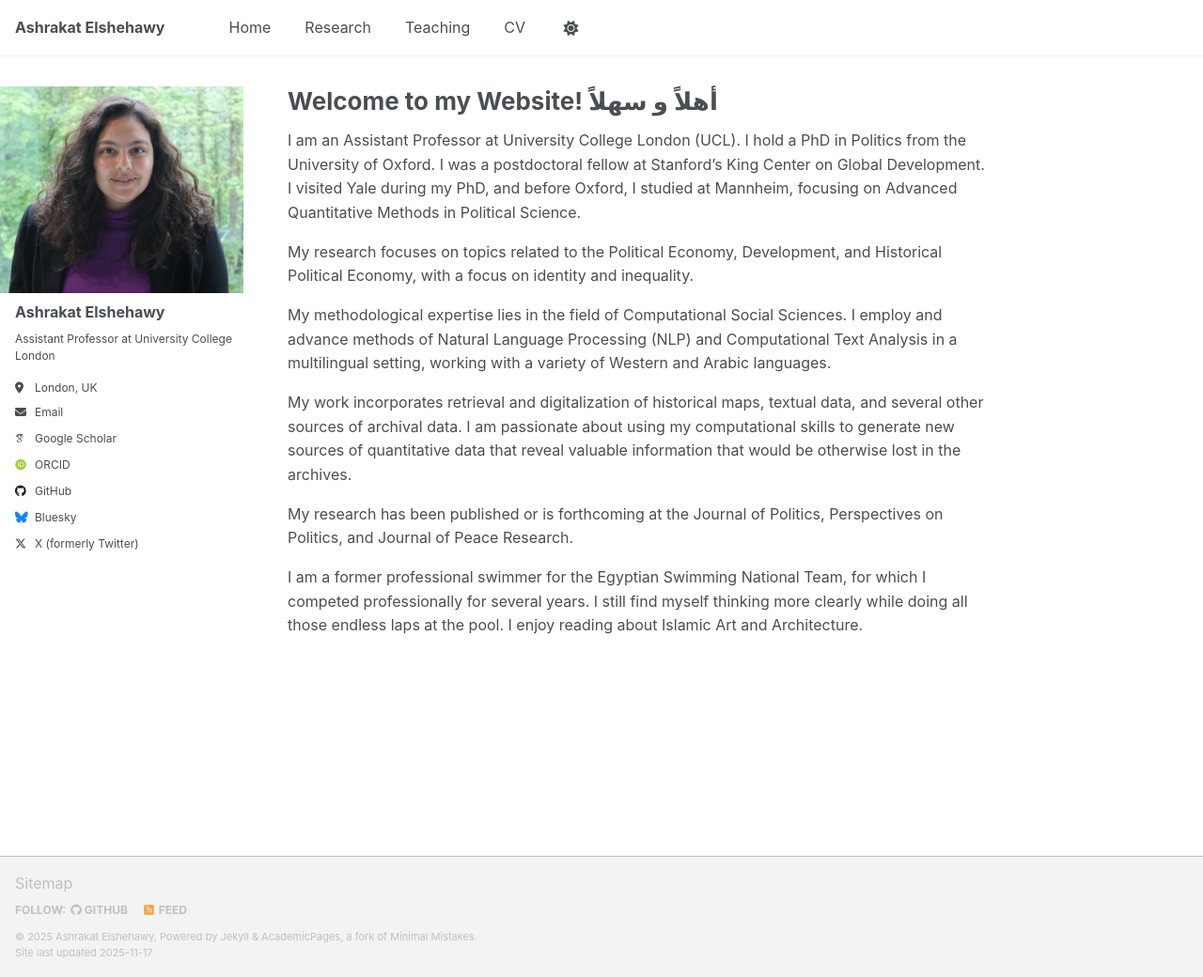
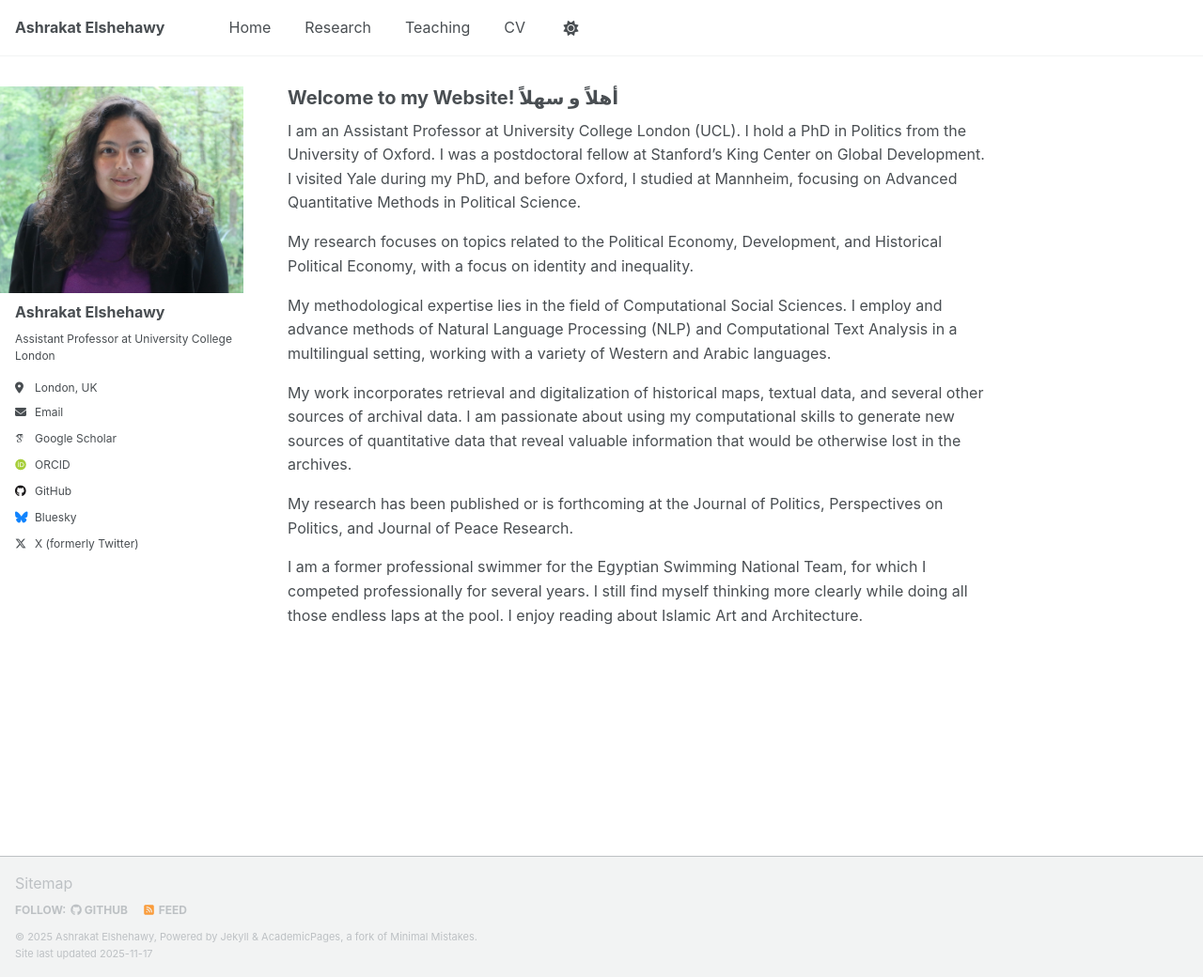
Before and after one commit to aelshehawy/aelshehawy.github.io, a Jekyll site: the page built from _pages/about.md, in a window 1280 px wide and 1040 px high. Shown: the whole window at 94% size. Built offline with Jekyll 4.4.1, drawn with Linux system fonts in a browser that asks for light colours; some web fonts are replaced; a script that is not in the unit is left out.

Commit message:
try change

```diff
--- a/assets/css/main.scss
+++ b/assets/css/main.scss
@@ -148,7 +148,7 @@ li .pub-link {
 
 /* Also catch headings that may appear inside article/archive blocks */
 .page h1, .archive h1 {
-  font-size: 26px !important;
+  font-size: 20px !important;
 }
 
 .page h2, .archive h2 {
```
